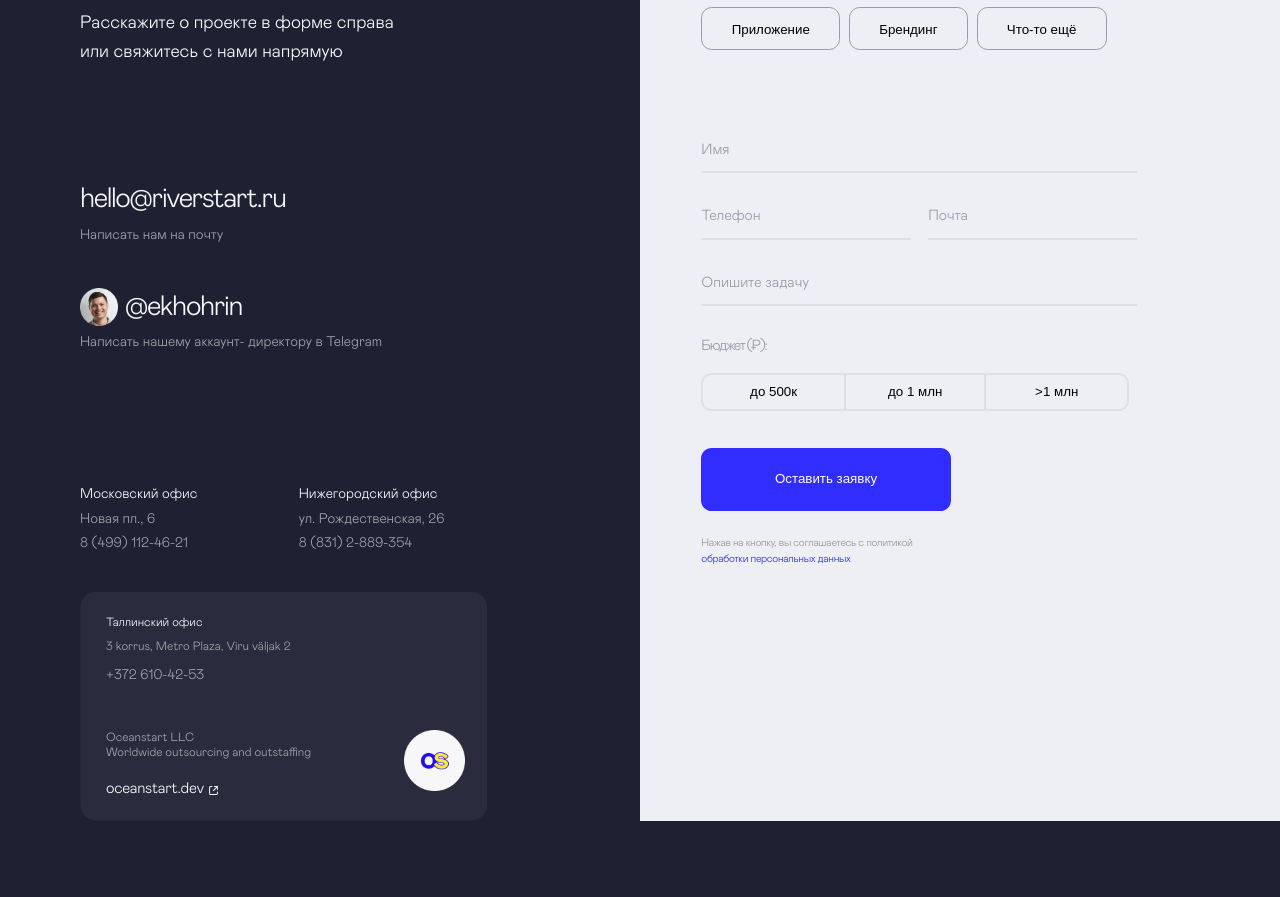
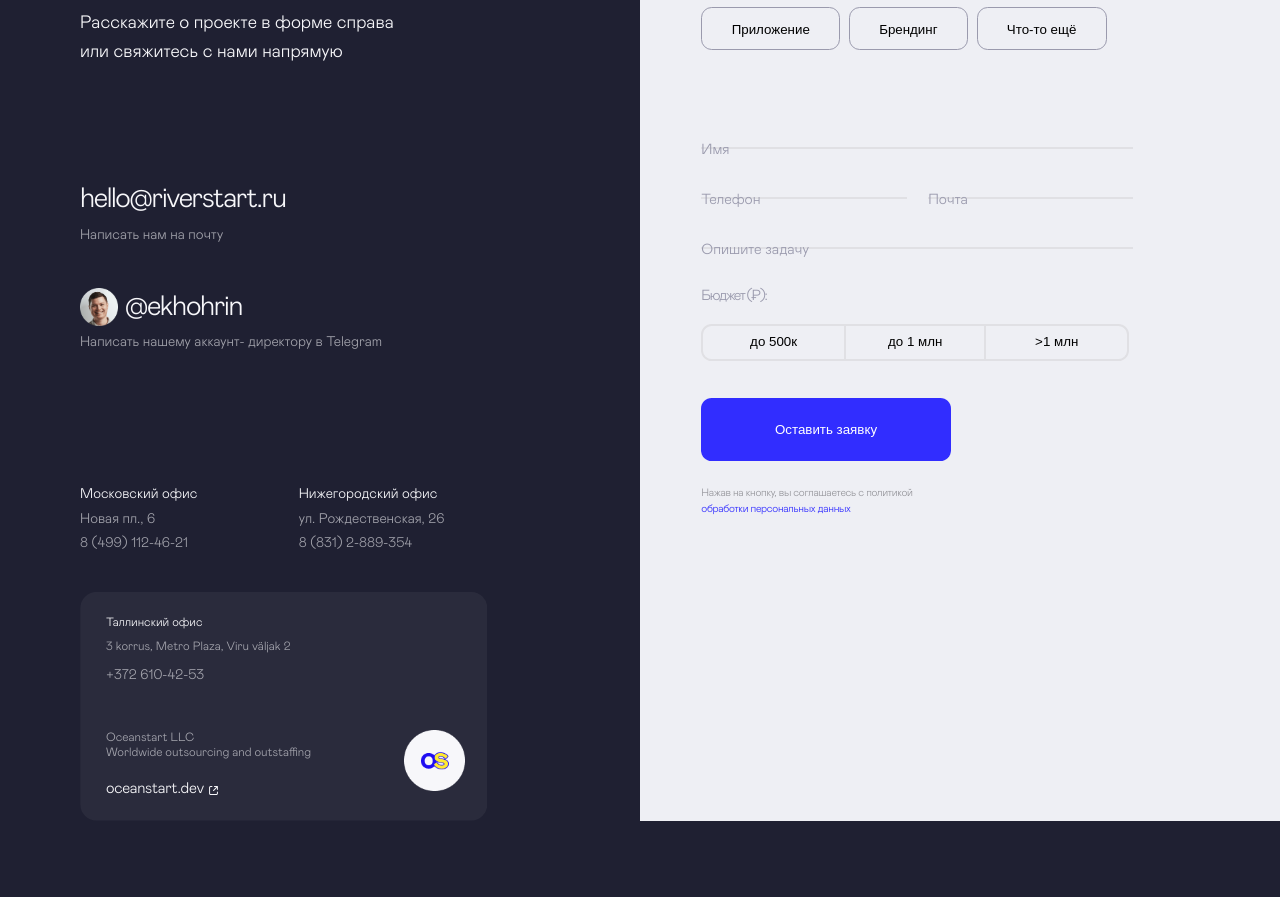
Before and after one commit to Kuldyaev/testovoe03032024, a Vue app: page / in a window 1280 px wide. Shown: the part 1080-1977 px from the top of the page. Built offline with nearby package versions, Linux system fonts and the light colour scheme.

Commit message:
color for bottomLine with status

```diff
--- a/src/components/uikit/TextInput.vue
+++ b/src/components/uikit/TextInput.vue
@@ -6,32 +6,32 @@
     align="start"
     class="textInput"
   >
+    <div
+      :class="classInput"
+      @mouseover="hovered = true"
+      @mouseleave="hovered = false"
+    >
       <label :class="classLabel">{{ label }}</label>
       <input
         v-if="props.label === 'Телефон'"
         :type="props.type"
-      :class="classInput"
         :maxlength="props.maxLength"
         v-model="model"
+        @input="telefonNumberMask"
         @focusout="focused = false"
         @focusin="focused = true"
-      @mouseover="hovered = true"
-      @mouseleave="hovered = false"
-      @input="telefonNumberMask"
       />
       <input
         v-else
         :type="props.type"
-      :class="classInput"
         :maxlength="props.maxLength"
         v-model.trim="model"
         @focusout="focused = false"
         @focusin="focused = true"
-      @mouseover="hovered = true"
-      @mouseleave="hovered = false"
       />
-    <FlexBox w="100%" justify="start" class="errorPlace"
-      >{{ errorMessage ? errorMessage : "" }}
+    </div>
+    <FlexBox w="100%" justify="start" class="errorPlace">
+      {{ errorMessage ? errorMessage : "" }}
     </FlexBox>
   </FlexBox>
 </template>
@@ -49,7 +49,7 @@ const props = withDefaults(defineProps<TextInputProps>(), {
   errorMessage: null,
   maska: "",
 });
-const classInput = ref<string>("");
+const classInput = ref<string>("inputPlace");
 const classLabel = ref<string>("");
 const model = defineModel({ required: true });
 const focused = ref<boolean>(false);
@@ -129,15 +129,20 @@ watch(model, () => {
   }
 });
 
-watch([focused, filled, errorText], () => {
+watch([hovered, focused, filled, errorText], () => {
   if (errorText.value !== null) {
-    classInput.value = "errorInInput";
+    classInput.value = "inputPlace errorInInput";
   } else {
-    if (focused.value) {
-      classInput.value = "focused";
+    if (hovered.value) {
+      classInput.value = focused.value
+        ? "inputPlace focused"
+        : "inputPlace hovered";
+      classLabel.value = focused.value ? "focusedLabel" : "";
+    } else if (focused.value) {
+      classInput.value = "inputPlace focused";
       classLabel.value = "focusedLabel";
     } else {
-      classInput.value = filled.value ? "filled" : "";
+      classInput.value = filled.value ? "inputPlace filled" : "inputPlace";
       classLabel.value = filled.value ? "filledLabel" : "";
     }
   }
@@ -148,12 +153,11 @@ watch([focused, filled, errorText], () => {
 input {
   background: transparent;
   border: none;
-  border-bottom: $s2px solid $form-grey;
+
   width: v-bind(w);
   text-align: left;
   align-items: flex-start;
   outline: none;
-  height: 5.2083vw;
   z-index: 3;
 }
 label {
@@ -167,20 +171,31 @@ label {
   cursor: pointer;
   top: 1.8333vw;
 }
-input:hover {
-  border-bottom: $s2px solid $additional-grey;
-}
-input:focus {
-  border-bottom: $s2px solid $primary-blue;
-}
 .errorInInput,
 .errorInInput:hover,
 .errorInInput:focus {
   border-bottom: $s2px solid $error-red;
 }
-
 .textInput {
-  height: 5.2083vw;
+  height: 3.9063vw;
+}
+.inputPlace {
+  height: 2.6042vw;
+  width: v-bind(w);
+  text-align: left;
+  align-items: flex-start;
+  outline: none;
+  display: flex;
+  flex-direction: column;
+  width: 100%;
+  justify-content: flex-start;
+  border-bottom: $s2px solid $form-grey;
+}
+.hovered {
+  border-bottom: $s2px solid $additional-grey;
+}
+.focused {
+  border-bottom: $s2px solid $primary-blue;
 }
 .errorPlace {
   height: 1.3021vw;
@@ -210,6 +225,16 @@ input:focus {
   .errorPlace {
     height: 2.6042vw;
   }
+
+  .textInput {
+    height: 7.8125vw;
+  }
+  .inputPlace {
+    height: 5.2083vw;
+  }
+  .errorPlace {
+    height: 2.6042vw;
+  }
   label {
     font-size: 2.2917vw;
     line-height: 3.6667vw;
```
Lines whose indentation alone changed are shown as unchanged.
